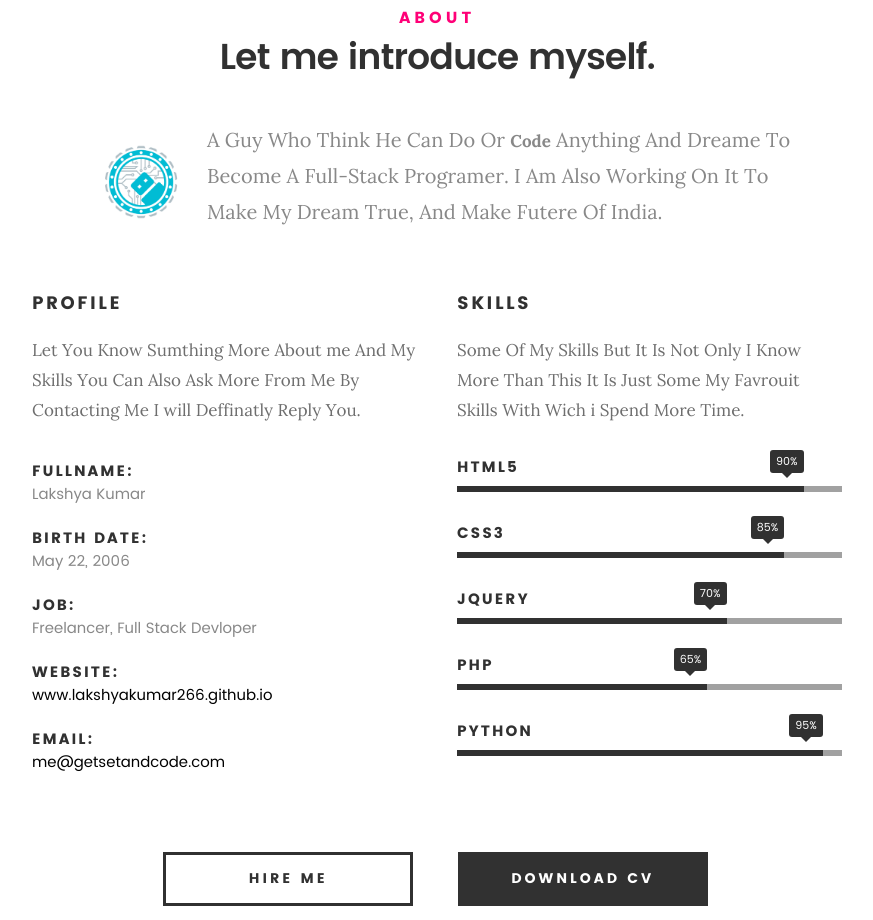
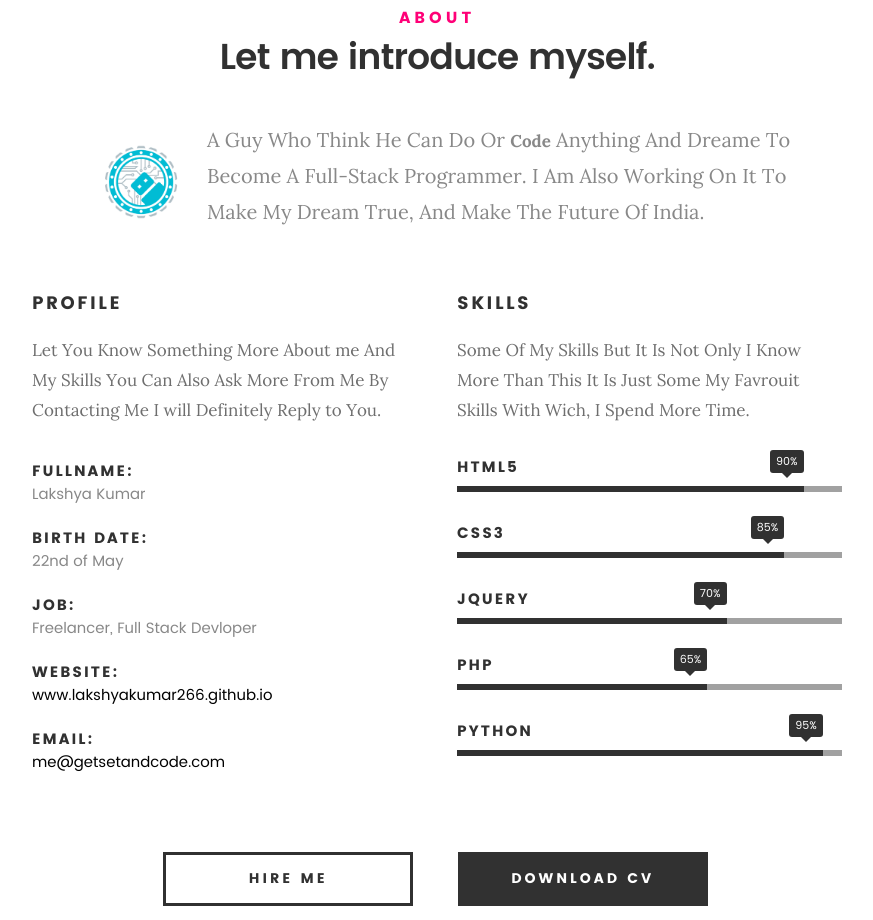
Before and after one commit to Lakshyakumar266/My-Profile, a plain HTML site: page index.html in a window 1280 px wide. Shown: the part 917-1837 px from the top of the page, without its empty margins (203-1076 px from the left). Drawn offline with Linux system fonts and the light colour scheme; files whose address does not match are found by name.

Commit message:
Update index.html

```diff
--- a/index.html
+++ b/index.html
@@ -123,8 +123,8 @@
 
 					<p class="lead" style="text-transform: capitalize;">A guy Who think He Can Do or <b>Code</b>
 						Anything And Dreame to
-						Become a Full-stack Programer. I am also working on it to make
-						my Dream true, and make Futere of India.</p>
+						Become a Full-stack Programmer. I am also working on it to make
+						my Dream true, and make the Future of India.</p>
 				</div>
 
 			</div>
@@ -135,8 +135,8 @@
 			<div class="col-six tab-full">
 
 				<h3>Profile</h3>
-				<p>Let You Know Sumthing More About me And My Skills You Can Also Ask More From Me By Contacting Me I
-					will Deffinatly Reply You. </p>
+				<p>Let You Know Something More About me And My Skills You Can Also Ask More From Me By Contacting Me I
+					will Definitely Reply to You. </p>
 
 				<ul class="info-list">
 					<li>
@@ -145,7 +145,7 @@
 					</li>
 					<li>
 						<strong>Birth Date:</strong>
-						<span>May 22, 2006</span>
+						<span>22nd of May</span>
 					</li>
 					<li>
 						<strong>Job:</strong>
@@ -169,7 +169,7 @@
 
 				<h3>Skills</h3>
 				<p>Some Of My Skills But It Is Not Only I Know More Than This It Is Just Some My Favrouit Skills
-					With Wich i Spend More Time. </p>
+					With Wich, I Spend More Time. </p>
 
 				<ul class="skill-bars">
 					<li>
```
